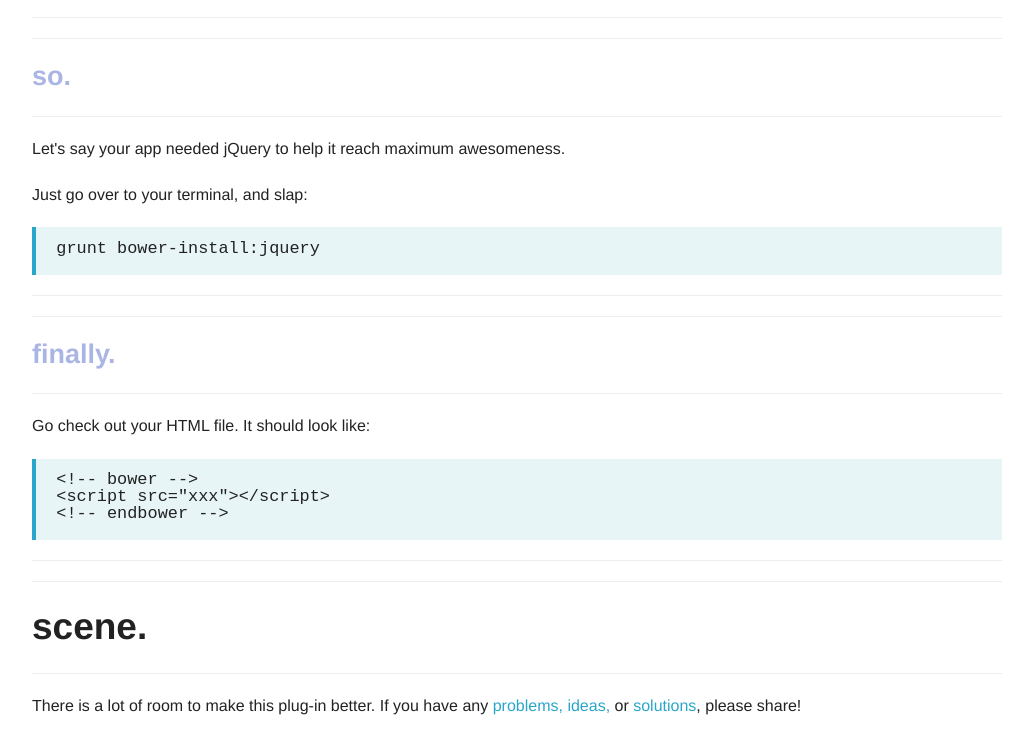
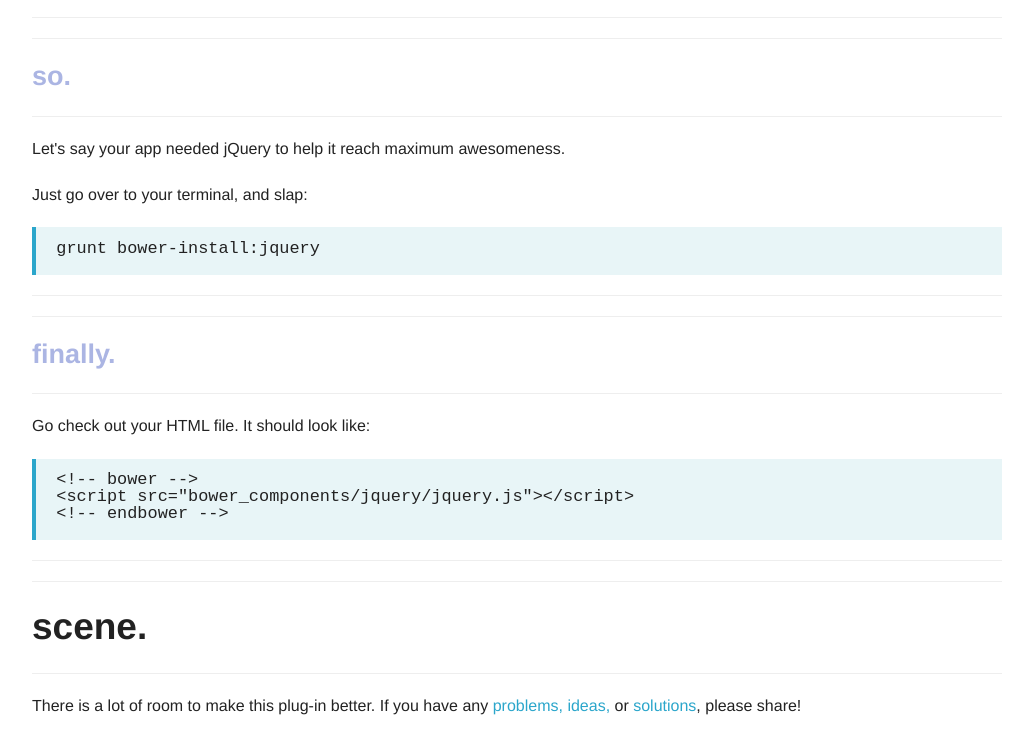
Before and after one commit to stephenplusplus/grunt-wiredep, a website: page index.html in a window 1280 px wide. Shown: the part 938-1676 px from the top of the page, without its empty margins (123-1156 px from the left). Drawn offline with Linux system fonts and the light colour scheme.

Commit message:
real path in <script src="">

```diff
--- a/index.html
+++ b/index.html
@@ -77,7 +77,7 @@
       </p>
       <pre>
   &lt;!-- bower -->
-  &lt;script src="xxx">&lt;/script>
+  &lt;script src="bower_components/jquery/jquery.js">&lt;/script>
   &lt;!-- endbower -->
       </pre>
 
```
